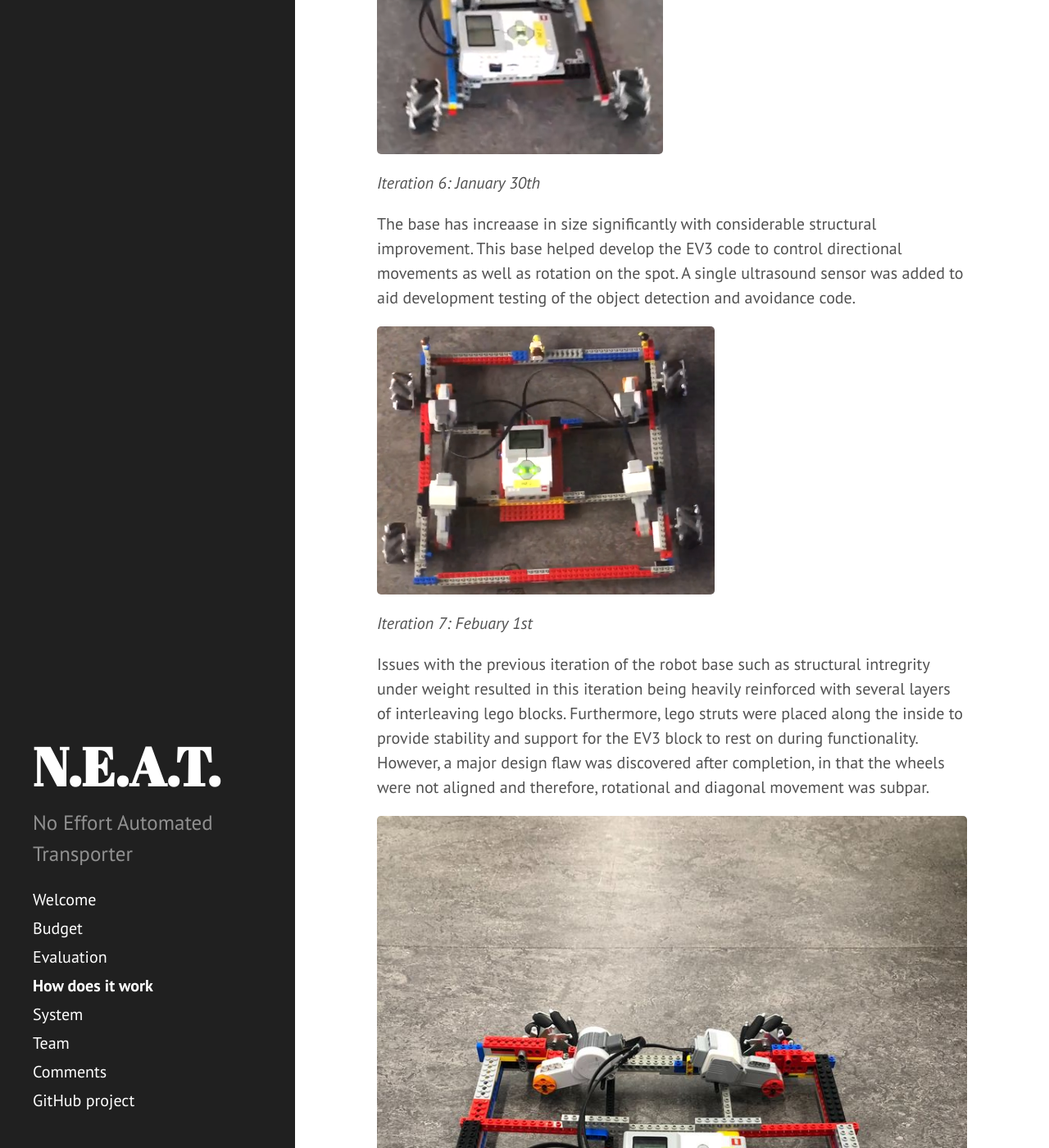
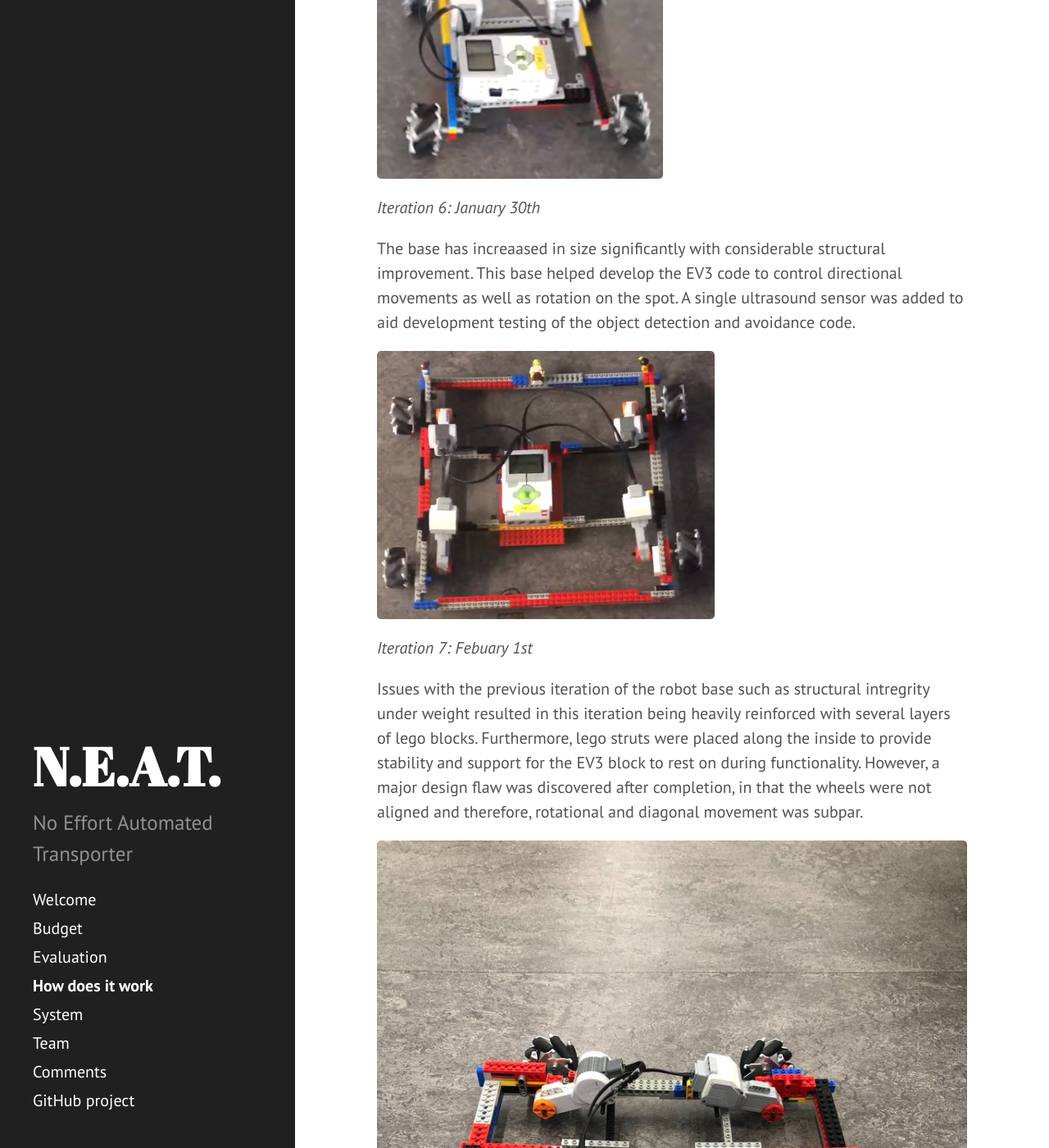
Before and after one commit to okapeng/sdp2020-group2, a Jekyll site: the page built from _pages/how.md, in a window 1280 px wide and 1400 px high, scrolled down 1889 px. Shown: the whole window at 82% size. Built offline with Jekyll 4.4.1, drawn with Linux system fonts in a browser that asks for light colours; some of the changed text lies outside the part shown.

Commit message:
Updated grammar and some facts

```diff
--- a/_pages/how.md
+++ b/_pages/how.md
@@ -26,19 +26,19 @@
 
 *Iteration 5: January 27th*
 
-This iteration was similar to the previous iteration with the exception of the arrival of the Mechanum wheels which saw the base vastly improve through providing a testing platform for the development of the EV3 movement code.
+This iteration was similar to the previous iteration with the exception of the arrival of the Mecanum wheels which saw the base vastly improve through providing a testing platform for the development of the EV3 movement code.
 
 ![First Lego Base](/images/lego_base1.png)
 
 *Iteration 6: January 30th*
 
-The base has increaase in size significantly with considerable structural improvement. This base helped develop the EV3 code to control directional movements as well as rotation on the spot. A single ultrasound sensor was added to aid development testing of the object detection and avoidance code.
+The base has increaased in size significantly with considerable structural improvement. This base helped develop the EV3 code to control directional movements as well as rotation on the spot. A single ultrasound sensor was added to aid development testing of the object detection and avoidance code.
 
 ![Second Lego Base](/images/lego_base2.png)
 
 *Iteration 7: Febuary 1st*
 
-Issues with the previous iteration of the robot base such as structural intregrity under weight resulted in this iteration being heavily reinforced with several layers of interleaving lego blocks. Furthermore, lego struts were placed along the inside to provide stability and support for the EV3 block to rest on during functionality. However, a major design flaw was discovered after completion, in that the wheels were not aligned and therefore, rotational and diagonal movement was subpar.
+Issues with the previous iteration of the robot base such as structural intregrity under weight resulted in this iteration being heavily reinforced with several layers of lego blocks. Furthermore, lego struts were placed along the inside to provide stability and support for the EV3 block to rest on during functionality. However, a major design flaw was discovered after completion, in that the wheels were not aligned and therefore, rotational and diagonal movement was subpar.
 
 ![Third Lego Base](/images/lego_base3.png)
 
```
Also changed, not shown: other parts of _pages/how.md (+3 -3 lines).
